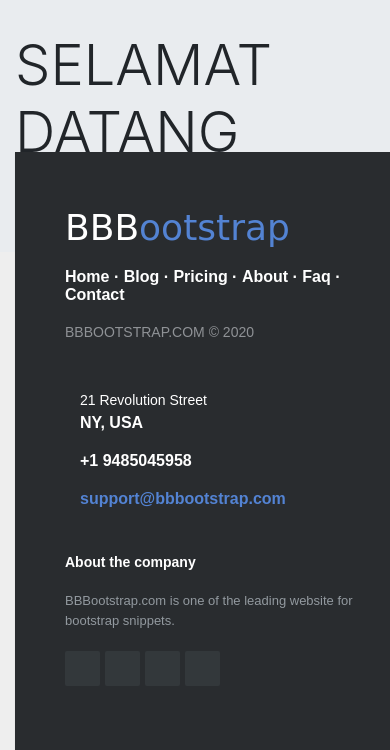
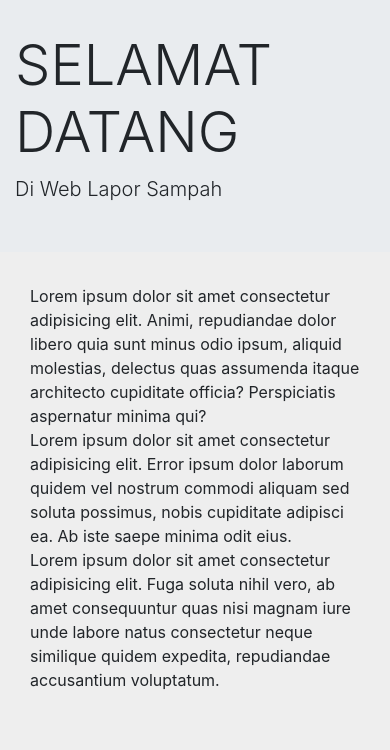
Before and after one commit to andri000me/lapor-sampah, a CodeIgniter app: page /lapor-sampah/index.php/auth/index in a window 390 px wide. Shown: the part 94-844 px from the top of the page. Run offline with CodeIgniter, Linux system fonts and the light colour scheme; some libraries are stand-ins or nearby versions.

Commit message:
Update footer.php

```diff
--- a/application/views/templates/footer.php
+++ b/application/views/templates/footer.php
@@ -3,34 +3,18 @@
 <script src="<?= base_url(); ?>assets/js/bootstrap.min.js"></script>
 <script src="<?= base_url(); ?>assets/js/bootstrap.bundle.min.js"></script>
 
-
-<footer class="footer">
-    <div class="row">
-        <div class="col-sm-6 col-md-4 footer-navigation">
-            <h3><a href="#">BBB<span>ootstrap</span></a></h3>
-            <p class="links"><a href="#">Home</a><strong> · </strong><a href="#">Blog</a><strong> · </strong><a
-                    href="#">Pricing</a><strong> · </strong><a href="#">About</a><strong> · </strong><a
-                    href="#">Faq</a><strong> · </strong><a href="#">Contact</a></p>
-            <p class="company-name">BBBOOTSTRAP.COM © 2020</p>
-        </div>
-        <div class="col-sm-6 col-md-4 footer-contacts">
-            <div><span class="fa fa-map-marker footer-contacts-icon"> </span>
-                <p><span class="new-line-span">21 Revolution Street</span>NY, USA</p>
-            </div>
-            <div><i class="fa fa-phone footer-contacts-icon"></i>
-                <p class="footer-center-info email text-left"> +1 9485045958</p>
-            </div>
-            <div><i class="fa fa-envelope footer-contacts-icon"></i>
-                <p> <a href="#" target="_blank">support@bbbootstrap.com</a></p>
-            </div>
-        </div>
-        <div class="clearfix"></div>
-        <div class="col-md-4 footer-about">
-            <h4>About the company</h4>
-            <p>BBBootstrap.com is one of the leading website for bootstrap snippets.</p>
-            <div class="social-links social-icons"><a href="#"><i class="fa fa-facebook"></i></a><a href="#"><i
-                        class="fa fa-twitter"></i></a><a href="#"><i class="fa fa-linkedin"></i></a><a href="#"><i
-                        class="fa fa-github"></i></a></div>
+<section>
+    <div class="container mt-md-5">
+        <div class="row">
+            <div class="col-sm">Lorem ipsum dolor sit amet consectetur adipisicing elit. Animi, repudiandae dolor libero
+                quia sunt minus odio ipsum, aliquid molestias, delectus quas assumenda itaque architecto cupiditate
+                officia? Perspiciatis aspernatur minima qui?</div>
+            <div class="col-sm">Lorem ipsum dolor sit amet consectetur adipisicing elit. Error ipsum dolor laborum
+                quidem vel nostrum commodi aliquam sed soluta possimus, nobis cupiditate adipisci ea. Ab iste saepe
+                minima odit eius.</div>
+            <div class="col-sm">Lorem ipsum dolor sit amet consectetur adipisicing elit. Fuga soluta nihil vero, ab amet
+                consequuntur quas nisi magnam iure unde labore natus consectetur neque similique quidem expedita,
+                repudiandae accusantium voluptatum.</div>
         </div>
     </div>
-</footer>
+</section>
```
